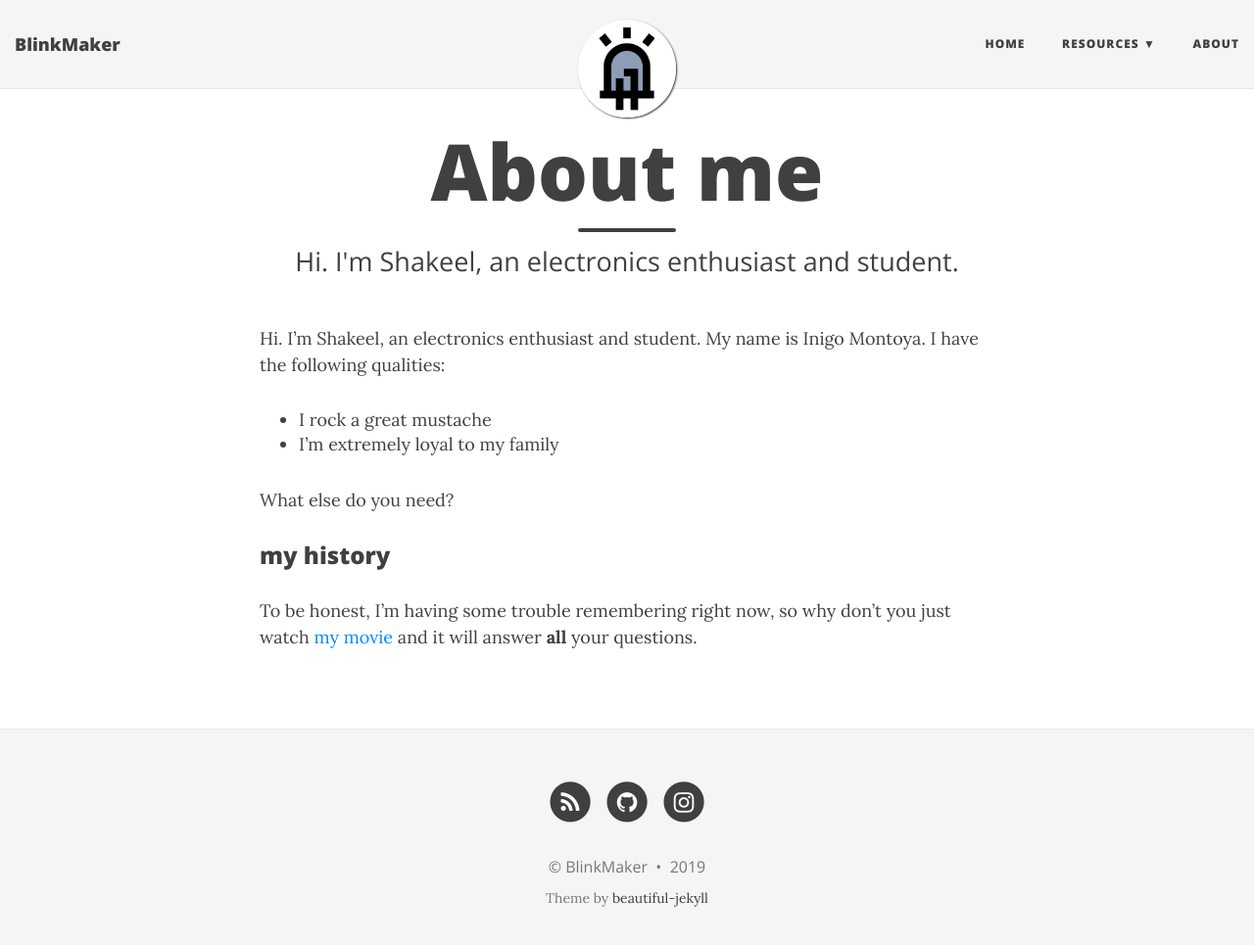
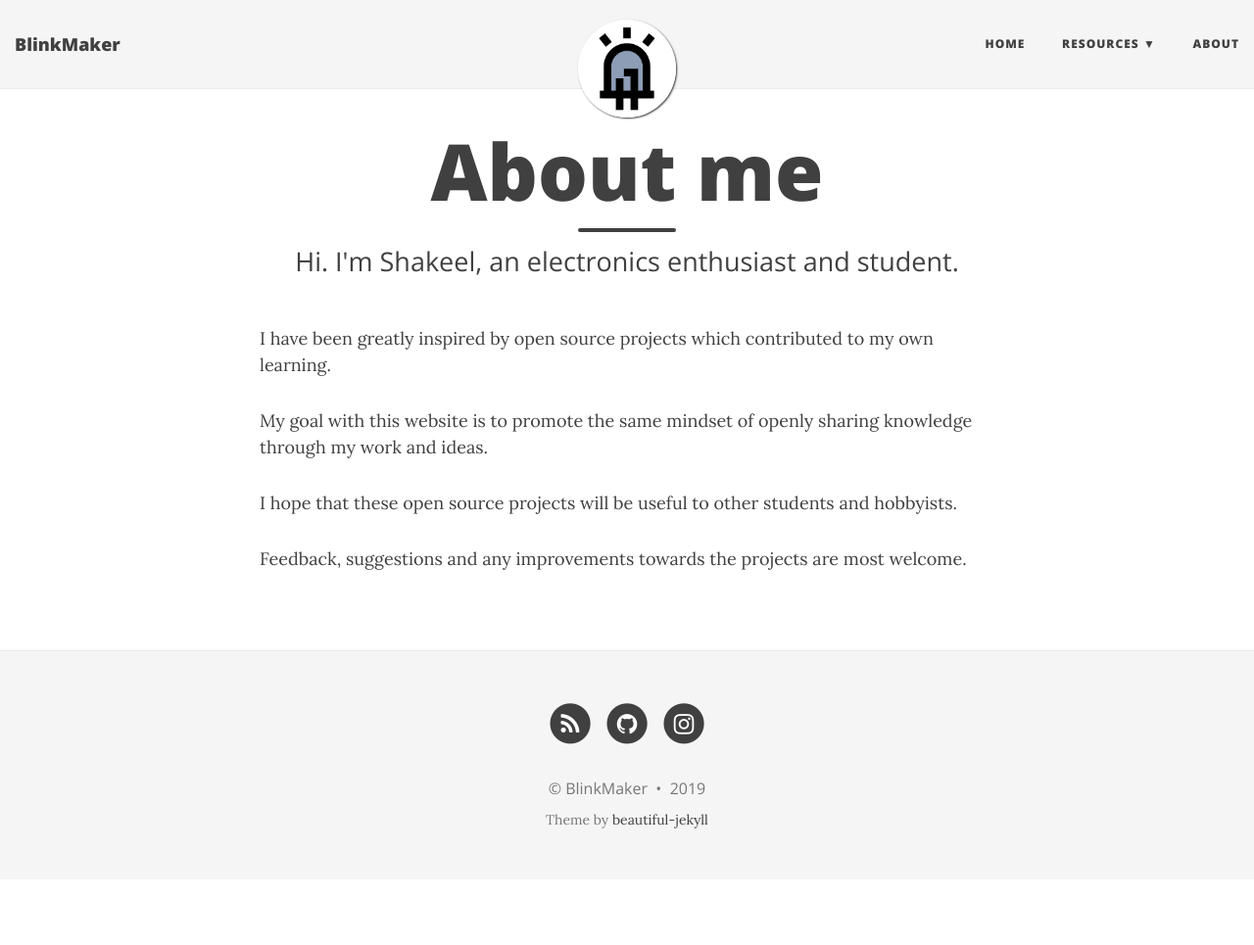
Before and after one commit to blinkmaker/blinkmaker.github.io, a Jekyll site: the page built from aboutme.md, in a window 1280 px wide and 978 px high. Shown: the top 965 px of the window at 98% size. Built offline with Jekyll 4.4.1, drawn with Linux system fonts in a browser that asks for light colours; nearby versions of some CDN libraries.

Commit message:
Update aboutme.md

```diff
--- a/aboutme.md
+++ b/aboutme.md
@@ -4,14 +4,10 @@
 subtitle: Hi. I'm Shakeel, an electronics enthusiast and student.
 ---
 
-Hi. I'm Shakeel, an electronics enthusiast and student.
-My name is Inigo Montoya. I have the following qualities:
+I have been greatly inspired by open source projects which contributed to my own learning.
 
-- I rock a great mustache
-- I'm extremely loyal to my family
+My goal with this website is to promote the same mindset of openly sharing knowledge through my work and ideas.
 
-What else do you need?
+I hope that these open source projects will be useful to other students and hobbyists.
 
-### my history
-
-To be honest, I'm having some trouble remembering right now, so why don't you just watch [my movie](http://en.wikipedia.org/wiki/The_Princess_Bride_%28film%29) and it will answer **all** your questions.
+Feedback, suggestions and any improvements towards the projects are most welcome.
```
